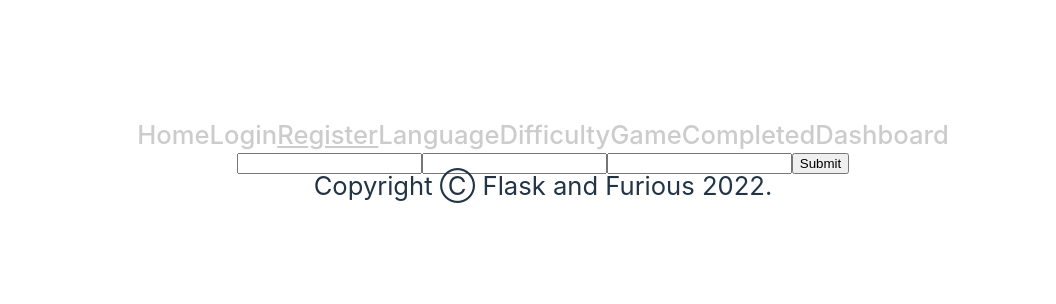
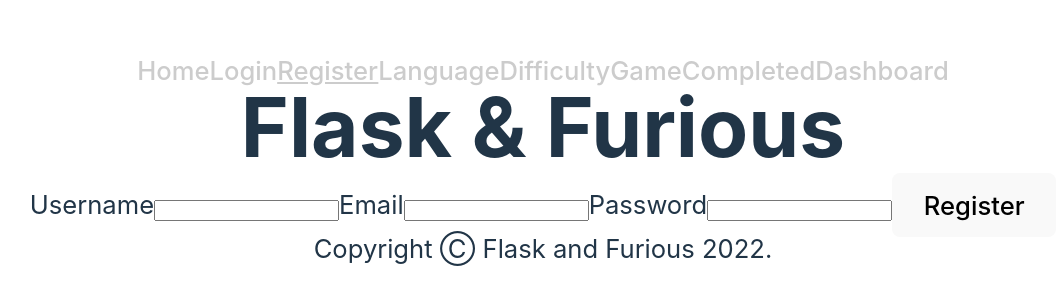
Before and after one commit to Flask-and-Furious/client_side, a React (Vite) app: page /register in a window 1280 px wide. Shown: the part 240-544 px from the top of the page, without its empty margins (97-1153 px from the left). Built offline with nearby package versions, Linux system fonts and the light colour scheme.

Commit message:
add useNavigate to move to... ...dashboard after registering

```diff
--- a/src/pages/Register/index.jsx
+++ b/src/pages/Register/index.jsx
@@ -1,47 +1,46 @@
 import React, { useState } from "react";
-import axios from 'axios'
+import { useNavigate } from "react-router-dom";
+import axios from "axios";
 
-import { Title, Input } from "../../components"
+import { Title, Input, Button } from "../../components";
 
 function Register() {
+  const [username, setUsername] = useState("");
+  const [email, setEmail] = useState("");
+  const [password, setPassword] = useState("");
+  const goTo = useNavigate();
 
-    const [username, setUsername] = useState('')
-    const [email, setEmail] = useState('')
-    const [password, setPassword] = useState('')
+  // moves to dashboard after logging in
+  const handleNavigate = () => {
+    goTo("/dashboard", { replace: true });
+  };
 
   const handleSubmit = async (e) => {
-        e.preventDefault()
+    e.preventDefault();
+
+    handleNavigate();
 
     try {
       const options = {
         method: "POST",
         headers: {
-                    'Content-Type': 'application/json'
+          "Content-Type": "application/json",
         },
-                body : JSON.stringify(Object.fromEntries(new FormData(e.target)))
+        body: JSON.stringify(Object.fromEntries(new FormData(e.target))),
+      };
+      console.log("body:", options.body);
+      const res = await fetch(
+        "https://python-debug.herokuapp.com/register",
+        options
+      );
+      const data = await res.json();
+      console.log("Res:", data);
 
-
-
+      return data;
+    } catch (err) {
+      console.log("Error :", err);
     }
-            console.log("body:", options.body)
-            const res = await fetch('https://python-debug.herokuapp.com/register', options)
-            const data = await res.json()
-            console.log("Res:", data)
-
-            return data
-
-        } catch (err) {
-            console.log("Error :", err)
-        }
-    }
-
-
-
-
-
-
-
-
+  };
 
   //     const body = {
   //         username: data.username,
@@ -67,20 +66,57 @@ function Register() {
 
   // }
 
+  return (
+    <>
+      <Title title="Flask & Furious" />
+      <form onSubmit={handleSubmit}>
+        <Input
+          onChange={(e) => {
+            setUsername(e.target.value);
+          }}
+          name="username"
+          id="username"
+          type="text"
+          text="Username"
+          testRole="username"
+        />
+        <Input
+          onChange={(e) => {
+            setEmail(e.target.value);
+          }}
+          name="email"
+          id="email"
+          type="email"
+          text="Email"
+          testRole="email"
+        />
+        <Input
+          onChange={(e) => {
+            setPassword(e.target.value);
+          }}
+          name="password"
+          id="password"
+          type="password"
+          text="Password"
+          testRole="password"
+        />
+        <Button text="Register" />
+      </form>
 
-
-    return (
+      {/*
       <div>
         <Title>Insert App Name</Title>
         <form onSubmit={handleSubmit}>
             <Input type="text" name="username" onChange={(e)=>{ setUsername(e.target.value)}}>Username</Input>
             <Input type="text" name="email" onChange={(e)=>{ setEmail(e.target.value)}}>Email</Input>
             <Input type="password" name="password" onChange={(e)=>{ setPassword(e.target.value)}}>Password</Input>
-                {/* <Input type="password" name="confirm-password">Confirm Password</Input> */}
+            <Input type="password" name="confirm-password">Confirm Password</Input> (// don't use!!!)
             <Input type="submit" name="Register">Register</Input>
         </form>
       </div>
-    )
+     */}
+    </>
+  );
 }
 
-export default Register
+export default Register;
```
Lines whose indentation alone changed are shown as unchanged.
